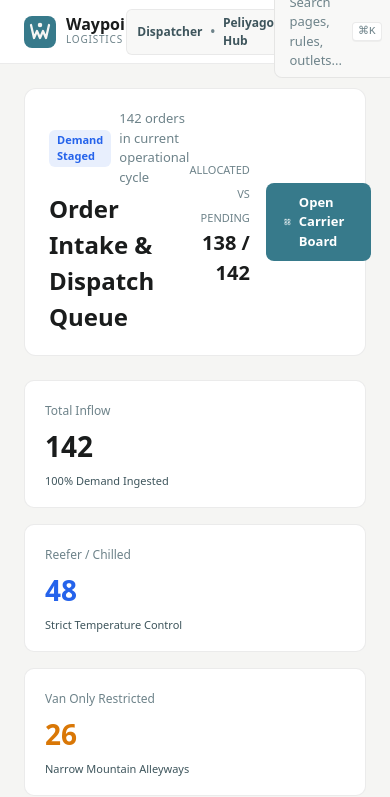
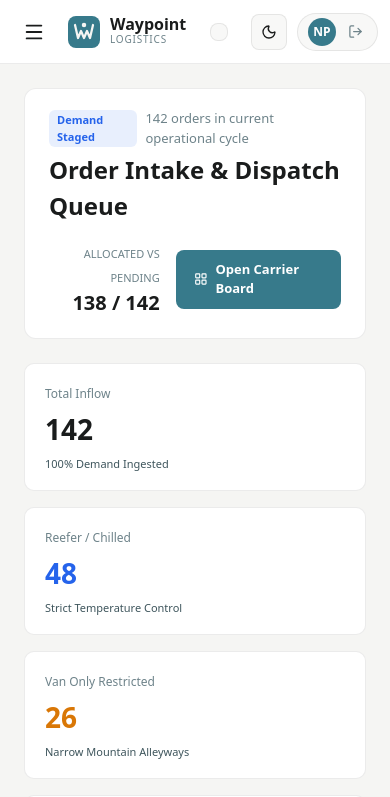
Before and after one commit to knurdz/Knurdz_WayPoint, a Next.js app in the folder apps/web/: page /dispatcher/queue in a window 390 px wide. Shown: the top 797 px of the page. Built offline with nearby package versions, Linux system fonts and the light colour scheme.

Commit message:
Remediate responsive UI layouts mobile navigation and desktop viewport collisions

```diff
--- a/apps/web/src/app/(dispatcher)/dispatcher/queue/page.tsx
+++ b/apps/web/src/app/(dispatcher)/dispatcher/queue/page.tsx
@@ -26,6 +26,8 @@ export default function OrderQueuePage() {
         display: 'flex',
         alignItems: 'center',
         justifyContent: 'space-between',
+        flexWrap: 'wrap',
+        gap: 16,
         padding: '20px 24px',
         borderRadius: 12,
         background: 'var(--wp-panel, #FFFFFF)',
--- a/apps/web/src/components/dispatcher/OrderQueueTable.tsx
+++ b/apps/web/src/components/dispatcher/OrderQueueTable.tsx
@@ -241,11 +241,11 @@ export default function OrderQueueTable({ initialOrders }: OrderQueueTableProps)
       )}
 
       {/* High Density Table */}
-      <div style={{
+      <div className="wp-table-wrap" style={{
         background: 'var(--wp-panel, #FFFFFF)',
         border: '1px solid var(--wp-border, rgba(0,0,0,0.08))',
         borderRadius: 12,
-        overflow: 'hidden',
+        overflowX: 'auto',
       }}>
         <table style={{ width: '100%', borderCollapse: 'collapse', textAlign: 'left', fontSize: 13 }}>
           <thead>
--- a/apps/web/src/components/shell/AppShell.tsx
+++ b/apps/web/src/components/shell/AppShell.tsx
@@ -1,6 +1,6 @@
 'use client';
 
-import React from 'react';
+import React, { useState, useEffect } from 'react';
 import TopBar from './TopBar';
 import Sidebar from './Sidebar';
 import CopilotModal from '../copilot/CopilotModal';
@@ -21,13 +21,36 @@ export default function AppShell({
   children,
 }: AppShellProps) {
   const { isOpen, openCopilot, closeCopilot } = useCopilot();
+  const [navOpen, setNavOpen] = useState(false);
+
+  useEffect(() => {
+    if (navOpen) {
+      document.body.classList.add('wp-nav-open');
+    } else {
+      document.body.classList.remove('wp-nav-open');
+    }
+    return () => {
+      document.body.classList.remove('wp-nav-open');
+    };
+  }, [navOpen]);
 
   return (
     <ToastProvider>
       <div className="wp-app-shell" style={{ minHeight: '100vh', display: 'flex', flexDirection: 'column' }}>
-        <TopBar role={role} userName={userName} depot={depot} onOpenSearch={openCopilot} />
-        <div style={{ display: 'flex', flex: 1, overflow: 'hidden' }}>
-          <Sidebar role={role} />
+        <TopBar
+          role={role}
+          userName={userName}
+          depot={depot}
+          onOpenSearch={openCopilot}
+          onToggleSidebar={() => setNavOpen((prev) => !prev)}
+        />
+        <div style={{ display: 'flex', flex: 1, overflow: 'hidden', position: 'relative' }}>
+          <div
+            className="wp-sidebar-backdrop"
+            onClick={() => setNavOpen(false)}
+            aria-hidden="true"
+          />
+          <Sidebar role={role} onClose={() => setNavOpen(false)} />
           <main style={{
             flex: 1,
             position: 'relative',
--- a/apps/web/src/components/shell/Sidebar.tsx
+++ b/apps/web/src/components/shell/Sidebar.tsx
@@ -31,6 +31,7 @@ import {
   BellOff,
   Route,
   PackageOpen,
+  X,
 } from 'lucide-react';
 
 interface SidebarItem {
@@ -84,9 +85,10 @@ const STORE_ITEMS: SidebarItem[] = [
 
 interface SidebarProps {
   role?: string;
+  onClose?: () => void;
 }
 
-export default function Sidebar({ role = 'dispatcher' }: SidebarProps) {
+export default function Sidebar({ role = 'dispatcher', onClose }: SidebarProps) {
   const pathname = usePathname();
 
   let items = DISPATCHER_ITEMS;
@@ -99,7 +101,6 @@ export default function Sidebar({ role = 'dispatcher' }: SidebarProps) {
   return (
     <aside className="wp-sidebar" style={{
       width: 240,
-      minWidth: 240,
       borderRight: '1px solid var(--wp-border, rgba(0,0,0,0.08))',
       background: 'var(--wp-subpanel, #F8F8F7)',
       padding: '16px 12px',
@@ -107,7 +108,40 @@ export default function Sidebar({ role = 'dispatcher' }: SidebarProps) {
       flexDirection: 'column',
       gap: 4,
       minHeight: 'calc(100vh - 64px)',
+      boxSizing: 'border-box',
     }}>
+      <div className="wp-sidebar-mobile-header" style={{
+        display: 'none',
+        alignItems: 'center',
+        justifyContent: 'space-between',
+        padding: '4px 8px 12px',
+        borderBottom: '1px solid var(--wp-border, rgba(0,0,0,0.08))',
+        marginBottom: 8,
+      }}>
+        <div style={{ display: 'flex', alignItems: 'center', gap: 8 }}>
+          <img src="/assets/logo-mark.svg" alt="Waypoint" width={24} height={24} />
+          <span style={{ fontSize: 15, fontWeight: 700, color: 'var(--wp-heading, #1A1C1C)' }}>Waypoint</span>
+        </div>
+        <button
+          type="button"
+          onClick={onClose}
+          aria-label="Close menu"
+          style={{
+            background: 'none',
+            border: 'none',
+            cursor: 'pointer',
+            padding: 6,
+            borderRadius: 6,
+            color: 'var(--wp-muted, #6E838A)',
+            display: 'flex',
+            alignItems: 'center',
+            justifyContent: 'center',
+          }}
+        >
+          <X size={20} />
+        </button>
+      </div>
+
       {items.map((item) => {
         const isActive = pathname === item.href;
         const Icon = item.icon;
@@ -130,6 +164,7 @@ export default function Sidebar({ role = 'dispatcher' }: SidebarProps) {
             )}
             <Link
               href={item.href}
+              onClick={onClose}
               style={{
                 display: 'flex',
                 alignItems: 'center',
--- a/apps/web/src/components/shell/TopBar.tsx
+++ b/apps/web/src/components/shell/TopBar.tsx
@@ -4,7 +4,7 @@ import React from 'react';
 import { useRouter } from 'next/navigation';
 import ThemeToggle from './ThemeToggle';
 import CutoffTicker from './CutoffTicker';
-import { LogOut, User } from 'lucide-react';
+import { LogOut, User, Menu } from 'lucide-react';
 
 interface TopBarProps {
   role?: string;
@@ -12,6 +12,7 @@ interface TopBarProps {
   depot?: string;
   children?: React.ReactNode;
   onOpenSearch?: () => void;
+  onToggleSidebar?: () => void;
 }
 
 export default function TopBar({
@@ -20,6 +21,7 @@ export default function TopBar({
   depot = 'Peliyagoda Hub',
   children,
   onOpenSearch,
+  onToggleSidebar,
 }: TopBarProps) {
   const router = useRouter();
 
@@ -46,7 +48,26 @@ export default function TopBar({
       top: 0,
       zIndex: 40,
     }}>
-      <div style={{ display: 'flex', alignItems: 'center', gap: 16, minWidth: 240 }}>
+      <div style={{ display: 'flex', alignItems: 'center', gap: 12 }}>
+        <button
+          type="button"
+          onClick={onToggleSidebar}
+          className="wp-nav-toggle"
+          aria-label="Toggle navigation"
+          style={{
+            alignItems: 'center',
+            justifyContent: 'center',
+            padding: 6,
+            borderRadius: 6,
+            border: 'none',
+            background: 'transparent',
+            cursor: 'pointer',
+            color: 'var(--wp-heading, #1A1C1C)',
+          }}
+        >
+          <Menu size={22} />
+        </button>
+
         <a href={`/${role}`} style={{ display: 'flex', alignItems: 'center', gap: 10, textDecoration: 'none' }}>
           <img src="/assets/logo-mark.svg" alt="Waypoint" width={32} height={32} />
           <div style={{ display: 'flex', flexDirection: 'column' }}>
@@ -59,7 +80,7 @@ export default function TopBar({
           </div>
         </a>
 
-        <div style={{
+        <div className="wp-topbar-depot-pill" style={{
           display: 'flex',
           alignItems: 'center',
           gap: 8,
@@ -77,7 +98,7 @@ export default function TopBar({
         </div>
       </div>
 
-      <div style={{ display: 'flex', alignItems: 'center' }}>
+      <div className="wp-topbar-search-wrap" style={{ display: 'flex', alignItems: 'center' }}>
         <button
           type="button"
           onClick={onOpenSearch}
@@ -96,15 +117,17 @@ export default function TopBar({
             fontSize: 13,
           }}
         >
-          <span>Search pages, rules, outlets...</span>
+          <span className="wp-search-trigger-text">Search pages, rules, outlets...</span>
           <kbd className="wp-kbd" style={{ fontSize: 11, padding: '2px 5px', borderRadius: 4, border: '1px solid var(--wp-border)' }}>
             ⌘K
           </kbd>
         </button>
       </div>
 
-      <div style={{ display: 'flex', alignItems: 'center', gap: 12 }}>
-        <CutoffTicker />
+      <div style={{ display: 'flex', alignItems: 'center', gap: 10 }}>
+        <div className="wp-topbar-ticker-wrap">
+          <CutoffTicker />
+        </div>
         {children}
 
         <ThemeToggle />
@@ -112,7 +135,7 @@ export default function TopBar({
         <div style={{
           display: 'flex',
           alignItems: 'center',
-          gap: 10,
+          gap: 8,
           padding: '4px 10px',
           borderRadius: 20,
           background: 'var(--wp-subpanel, #F8F8F7)',
@@ -129,10 +152,11 @@ export default function TopBar({
             justifyContent: 'center',
             fontSize: 12,
             fontWeight: 700,
+            flexShrink: 0,
           }}>
             {userName.split(' ').map((n) => n[0]).join('').slice(0, 2)}
           </div>
-          <span style={{ fontSize: 13, fontWeight: 600, color: 'var(--wp-heading, #1A1C1C)' }}>
+          <span className="wp-topbar-user-name" style={{ fontSize: 13, fontWeight: 600, color: 'var(--wp-heading, #1A1C1C)', whiteSpace: 'nowrap' }}>
             {userName}
           </span>
           <button
```
Also changed, not shown: apps/web/public/assets/site.css.
